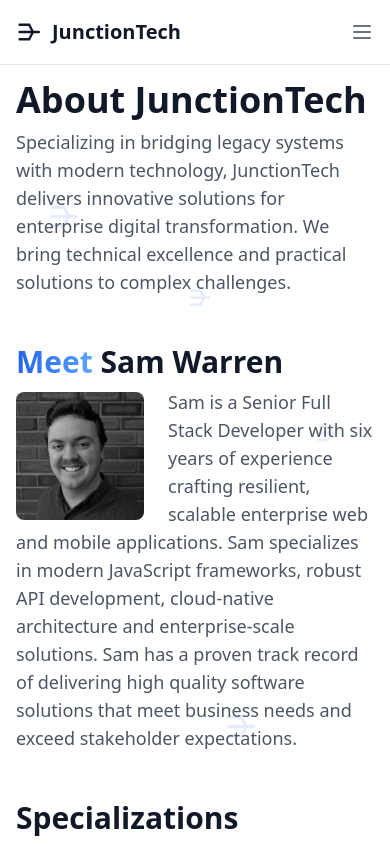
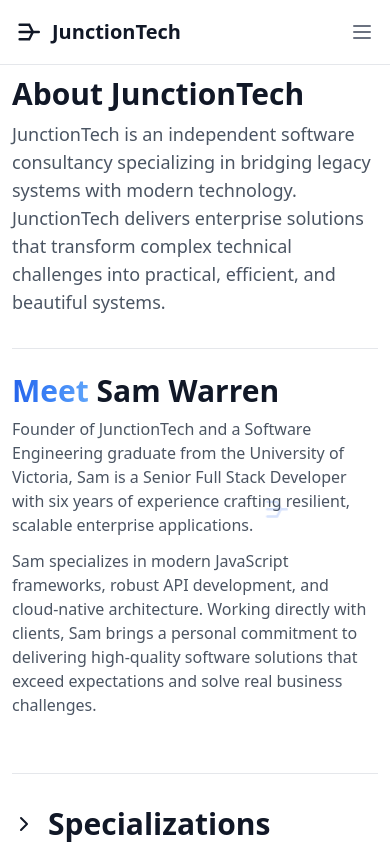
Before and after one commit to sam-warren/junction, a React (Vite) app: page /about in a window 390 px wide. Shown: the top 844 px of the page. Built offline with nearby package versions, Linux system fonts and the light colour scheme.

Commit message:
Add README, fix various layout issues

```diff
--- a/src/components/about/AboutSection.tsx
+++ b/src/components/about/AboutSection.tsx
@@ -1,32 +1,32 @@
-import profileImage from "@/assets/profile.jpg";
-import { Code2, Server, Database, GitBranch } from "lucide-react";
+import { Code2, Database, GitBranch, Server } from "lucide-react";
+import React from "react";
 
 import {
-  ReactIcon,
   AngularIcon,
-  VueIcon,
-  TailwindIcon,
-  ViteIcon,
-  TypeScriptIcon,
-  NodeIcon,
-  PythonIcon,
+  AzureIcon,
+  BootstrapIcon,
   DjangoIcon,
-  GraphQLIcon,
-  PostgreSQLIcon,
-  MongoDBIcon,
   DockerIcon,
-  KubernetesIcon,
-  AzureIcon,
-  OpenshiftIcon,
-  BootstrapIcon,
-  MUIIcon,
-  ReduxIcon,
-  GitIcon,
   DotnetIcon,
   DynamicsIcon,
+  GitIcon,
+  GraphQLIcon,
+  KubernetesIcon,
+  MongoDBIcon,
+  MUIIcon,
   MySQLIcon,
+  NodeIcon,
+  OpenshiftIcon,
+  PostgreSQLIcon,
+  PythonIcon,
+  ReactIcon,
   RedisIcon,
+  ReduxIcon,
+  TailwindIcon,
+  TypeScriptIcon,
+  VueIcon,
 } from "@/assets";
+import CollapsibleSection from "../ui/CollapsibleSection";
 import TechnologyChip from "../ui/TechnologyChip";
 
 interface Technology {
@@ -47,6 +47,7 @@ interface ExperienceHighlight {
   description: string;
   technologies: TechnologyChip[];
 }
+
 const AboutSection: React.FC = () => {
   const technologies: TechnologyCategory[] = [
     {
@@ -56,7 +57,6 @@ const AboutSection: React.FC = () => {
         { name: "React", icon: ReactIcon },
         { name: "TypeScript", icon: TypeScriptIcon },
         { name: "Tailwind CSS", icon: TailwindIcon },
-        { name: "Vite", icon: ViteIcon },
         { name: "Angular", icon: AngularIcon },
         { name: "Vue.js", icon: VueIcon },
       ],
@@ -66,6 +66,7 @@ const AboutSection: React.FC = () => {
       icon: <Server className="h-8 w-8 text-blue-500" />,
       items: [
         { name: "Microsoft .NET", icon: DotnetIcon },
+        { name: "Django ORM", icon: DjangoIcon },
         { name: "Node.js", icon: NodeIcon },
         { name: "GraphQL", icon: GraphQLIcon },
       ],
@@ -75,7 +76,6 @@ const AboutSection: React.FC = () => {
       icon: <Database className="h-8 w-8 text-blue-500" />,
       items: [
         { name: "PostgreSQL", icon: PostgreSQLIcon },
-        { name: "Django ORM", icon: DjangoIcon },
         { name: "MySQL", icon: MySQLIcon },
         { name: "Redis", icon: RedisIcon },
         { name: "MongoDB", icon: MongoDBIcon },
@@ -169,6 +169,7 @@ const AboutSection: React.FC = () => {
           label: "Kubernetes",
           href: "https://kubernetes.io/",
         },
+        { icon: GitIcon, label: "Git", href: "https://git-scm.com/" },
       ],
     },
     {
@@ -206,26 +207,29 @@ const AboutSection: React.FC = () => {
           label: "Kubernetes",
           href: "https://kubernetes.io/",
         },
+        { icon: GitIcon, label: "Git", href: "https://git-scm.com/" },
       ],
     },
   ];
 
   return (
     <div className="relative">
-      <section className="relative mx-auto w-full max-w-7xl p-4 sm:px-6 lg:px-8 lg:pt-40">
+      <section className="relative mx-auto w-full max-w-7xl p-3 sm:p-4 sm:px-6 lg:px-8 lg:pt-40">
         {/* Introduction and Proficiency Grid Row */}
-        <div className="mb-20 flex flex-col lg:flex-row lg:gap-16 xl:gap-24">
+        <div className="mb-8 flex flex-col lg:mb-20 lg:flex-row lg:gap-16 xl:gap-24">
           {/* Left Column - Text Content */}
-          <div className="mb-12 lg:mb-0 lg:w-1/2">
-            <h2 className="mb-2 text-4xl font-bold text-gray-900 sm:text-5xl dark:text-white">
+          <div className="mb-8 lg:mb-0 lg:w-1/2">
+            <h2 className="mb-2 text-3xl font-bold text-gray-900 dark:text-white">
               About JunctionTech
             </h2>
-            <p className="mb-12 text-lg text-gray-600 dark:text-gray-300">
-              Specializing in bridging legacy systems with modern technology,
-              JunctionTech delivers innovative solutions for enterprise digital
-              transformation. We bring technical excellence and practical
-              solutions to complex challenges.
+            <p className="mb-8 text-lg text-gray-600 dark:text-gray-300">
+              JunctionTech is an independent software consultancy specializing
+              in bridging legacy systems with modern technology. JunctionTech
+              delivers enterprise solutions that transform complex technical
+              challenges into practical, efficient, and beautiful systems.
             </p>
+
+            <div className="divider my-6 h-px w-full bg-gray-200 lg:hidden dark:bg-gray-800"></div>
 
             <h2 className="mb-2 text-3xl font-bold text-gray-900 dark:text-white">
               <span className="inline-block bg-gradient-to-r from-blue-600 via-blue-500 to-blue-400 bg-clip-text text-transparent dark:from-blue-400 dark:via-blue-500 dark:to-blue-600">
@@ -234,29 +238,67 @@ const AboutSection: React.FC = () => {
               Sam Warren
             </h2>
             <div className="relative">
-              <div className="float-left mb-2 mr-6 w-32 pt-1">
-                <div className="aspect-square w-full overflow-hidden rounded-lg bg-gray-100 dark:bg-gray-800">
-                  <img
-                    src={profileImage}
-                    alt="Sam Warren"
-                    className="h-full w-full object-cover"
-                  />
-                </div>
-              </div>
-              <p className="mt-0 text-lg text-gray-600 dark:text-gray-300">
-                Sam is a Senior Full Stack Developer with six years of
-                experience crafting resilient, scalable enterprise web and
-                mobile applications. Sam specializes in modern JavaScript
-                frameworks, robust API development, cloud-native architecture
-                and enterprise-scale solutions. Sam has a proven track record of
-                delivering high quality software solutions that meet business
-                needs and exceed stakeholder expectations.
+              <div className="space-y-3 sm:space-y-4">
+                <p className="mt-0 text-base text-gray-600 sm:text-lg dark:text-gray-300">
+                  Founder of JunctionTech and a Software Engineering graduate
+                  from the University of Victoria, Sam is a Senior Full Stack
+                  Developer with six years of experience crafting resilient,
+                  scalable enterprise applications.
+                </p>
+                <p className="text-base text-gray-600 sm:text-lg dark:text-gray-300">
+                  Sam specializes in modern JavaScript frameworks, robust API
+                  development, and cloud-native architecture. Working directly
+                  with clients, Sam brings a personal commitment to delivering
+                  high-quality software solutions that exceed expectations and
+                  solve real business challenges.
                 </p>
               </div>
             </div>
+          </div>
+
+          <div className="divider my-6 h-px w-full bg-gray-200 lg:hidden dark:bg-gray-800"></div>
 
           {/* Right Column - Technical Expertise Grid */}
           <div className="lg:w-1/2">
+            <div className="lg:hidden">
+              <CollapsibleSection title="Specializations">
+                <div className="mt-4 grid grid-cols-1 gap-4 sm:grid-cols-2 sm:gap-6">
+                  {technologies.map((tech) => (
+                    <div
+                      key={tech.category}
+                      className="rounded-lg border border-gray-200 bg-white/50 p-6 backdrop-blur dark:border-gray-800 dark:bg-gray-900/50"
+                    >
+                      <div className="flex flex-col">
+                        <div className="mb-4 flex items-center">
+                          {tech.icon}
+                          <h4 className="ml-3 text-xl font-semibold text-gray-900 dark:text-white">
+                            {tech.category}
+                          </h4>
+                        </div>
+                        <div className="space-y-3">
+                          {tech.items.map((item) => (
+                            <div
+                              key={item.name}
+                              className="flex items-center gap-2"
+                            >
+                              <img
+                                src={item.icon}
+                                alt={item.name}
+                                className="h-5 w-5"
+                              />
+                              <span className="text-gray-600 dark:text-gray-300">
+                                {item.name}
+                              </span>
+                            </div>
+                          ))}
+                        </div>
+                      </div>
+                    </div>
+                  ))}
+                </div>
+              </CollapsibleSection>
+            </div>
+            <div className="hidden lg:block">
               <h2 className="mb-4 text-3xl font-bold text-gray-900 dark:text-white">
                 Specializations
               </h2>
@@ -296,13 +338,51 @@ const AboutSection: React.FC = () => {
               </div>
             </div>
           </div>
+        </div>
 
-        {/* Experience Highlights Row */}
+        <div className="divider my-6 h-px w-full bg-gray-200 lg:hidden dark:bg-gray-800"></div>
+
         <div>
+          <div className="pb-4 lg:hidden">
+            <CollapsibleSection title="Experience Highlights">
+              <div className="mt-4 space-y-4 sm:space-y-6">
+                {experienceHighlights.map((exp) => (
+                  <div
+                    key={exp.project}
+                    className="rounded-lg border border-gray-200 bg-white/50 p-4 backdrop-blur sm:p-6 dark:border-gray-800 dark:bg-gray-900/50"
+                  >
+                    <h3 className="mb-2 text-xl font-semibold text-gray-900 dark:text-white">
+                      {exp.role}
+                    </h3>
+                    <h4 className="mb-2 text-gray-900 dark:text-white">
+                      {exp.client}
+                    </h4>
+                    <h4 className="mb-2 inline-block bg-gradient-to-r from-blue-600 via-blue-500 to-blue-400 bg-clip-text text-lg font-medium text-transparent dark:from-blue-400 dark:via-blue-500 dark:to-blue-600">
+                      {exp.project}
+                    </h4>
+                    <p className="mb-4 text-gray-600 dark:text-gray-300">
+                      {exp.description}
+                    </p>
+                    <div className="flex flex-wrap gap-2">
+                      {exp.technologies.map((tech) => (
+                        <TechnologyChip
+                          key={tech.label}
+                          icon={tech.icon}
+                          label={tech.label}
+                          href={tech.href}
+                        />
+                      ))}
+                    </div>
+                  </div>
+                ))}
+              </div>
+            </CollapsibleSection>
+          </div>
+          <div className="mb-16 hidden sm:mb-24 lg:block">
             <h2 className="mb-4 text-3xl font-bold text-gray-900 dark:text-white">
               Experience Highlights
             </h2>
-          <div className="mb-24 space-y-6">
+            <div className="space-y-6">
               {experienceHighlights.map((exp) => (
                 <div
                   key={exp.project}
@@ -334,6 +414,7 @@ const AboutSection: React.FC = () => {
               ))}
             </div>
           </div>
+        </div>
       </section>
     </div>
   );
--- a/src/components/contact/ContactForm.tsx
+++ b/src/components/contact/ContactForm.tsx
@@ -166,13 +166,13 @@ const ContactForm: React.FC = () => {
     <div className="relative mx-auto w-full max-w-7xl p-4 sm:px-6 lg:px-8 lg:pt-40">
       <div className="flex flex-col lg:flex-row lg:items-start lg:gap-10">
         <div className="mb-4 lg:mb-0 lg:flex-1 lg:self-auto">
-          <h2 className="text-4xl font-bold text-gray-900 sm:text-5xl dark:text-white">
+          <h2 className="text-3xl font-bold text-gray-900 dark:text-white">
             Let's{" "}
             <span className="bg-gradient-to-r from-blue-600 via-blue-500 to-blue-400 bg-clip-text text-transparent dark:from-blue-400 dark:via-blue-500 dark:to-blue-500">
               Connect
             </span>
           </h2>
-          <p className="pt-2 text-lg text-gray-600 sm:text-xl md:text-2xl dark:text-gray-400">
+          <p className="pt-2 text-lg text-gray-600 dark:text-gray-400">
             Your enterprise deserves solutions that bridge the gap between
             established and emerging technologies. Let's make it happen.
           </p>
--- a/src/components/home/HeroSection.tsx
+++ b/src/components/home/HeroSection.tsx
@@ -15,10 +15,12 @@ const HeroSection = () => {
           </h1>
           <div className="mt-6 space-y-2 px-4 sm:px-0">
             <p className="animate-fade-up-400 text-lg leading-relaxed text-gray-500 opacity-0 sm:text-xl md:text-2xl dark:text-gray-400">
-              Connecting legacy infrastructure with cutting-edge technology.
+              Specializing in bridging legacy infrastructure with cutting-edge
+              technology.
             </p>
             <p className="animate-fade-up-400 text-lg leading-relaxed text-gray-500 opacity-0 sm:text-xl md:text-2xl dark:text-gray-400">
-              We build the bridges that power your digital transformation.
+              We transform your complex technical challenges into efficient,
+              modern solutions.
             </p>
           </div>
           <div className="mt-8 flex animate-fade-up-600 flex-col items-center justify-center gap-4 opacity-0 sm:mt-10 sm:flex-row">
@@ -40,5 +42,4 @@ const HeroSection = () => {
     </section>
   );
 };
-
 export default HeroSection;
--- /dev/null
+++ b/src/components/ui/CollapsibleSection.tsx
@@ -0,0 +1,45 @@
+import React, { useState } from "react";
+import { ChevronRight } from "lucide-react";
+
+interface CollapsibleSectionProps {
+  title: string;
+  children: React.ReactNode;
+  defaultExpanded?: boolean;
+  className?: string;
+}
+
+const CollapsibleSection: React.FC<CollapsibleSectionProps> = ({
+  title,
+  children,
+  defaultExpanded = false,
+  className = "",
+}) => {
+  const [isExpanded, setIsExpanded] = useState(defaultExpanded);
+
+  return (
+    <div className={`w-full ${className}`}>
+      <button
+        onClick={() => setIsExpanded(!isExpanded)}
+        className="relative flex w-full items-center rounded-lg bg-transparent py-2 text-left"
+      >
+        <ChevronRight
+          className={`absolute left-0 h-6 w-6 transform text-gray-900 transition-transform duration-200 ease-in-out dark:text-white ${
+            isExpanded ? "rotate-90" : ""
+          }`}
+        />
+        <h2 className="pl-9 text-3xl font-bold text-gray-900 dark:text-white">
+          {title}
+        </h2>
+      </button>
+      <div
+        className={`w-full transform overflow-hidden transition-all duration-200 ease-in-out ${
+          isExpanded ? "max-h-[5000px] opacity-100" : "max-h-0 opacity-0"
+        }`}
+      >
+        <div className="w-full pt-4">{children}</div>
+      </div>
+    </div>
+  );
+};
+
+export default CollapsibleSection;
--- a/src/components/ui/GridBackground.tsx
+++ b/src/components/ui/GridBackground.tsx
@@ -36,11 +36,21 @@ const JunctionLogo = memo(({ className }: { className?: string }) => (
 const GridBackground: React.FC = () => {
   const containerRef = useRef<HTMLDivElement>(null);
   const [containerWidth, setContainerWidth] = useState(0);
-  const BASE_SPEED = 100;
+  const BASE_SPEED = 50;
+
+  // Calculate number of logos based on viewport width
+  const getLogoCount = useCallback((width: number) => {
+    // Base number of logos for mobile
+    const BASE_LOGOS = 8;
+    // Additional logos per 500px of width
+    const LOGOS_PER_500PX = 2;
+
+    return Math.floor(BASE_LOGOS + (width / 500) * LOGOS_PER_500PX);
+  }, []);
 
   const logos = useMemo(() => {
-    const TOTAL_LOGOS = 15;
-    const TOTAL_DELAY_SPREAD = 20;
+    const TOTAL_LOGOS = getLogoCount(containerWidth);
+    const TOTAL_DELAY_SPREAD = 50;
     return Array.from({ length: TOTAL_LOGOS }, (_, i) => ({
       id: i,
       initialY: Math.random() * 100,
@@ -48,7 +58,7 @@ const GridBackground: React.FC = () => {
       size: 20 + Math.random() * 15,
       opacity: 0.1 + Math.random() * 0.1,
     }));
-  }, []);
+  }, [containerWidth, getLogoCount]);
 
   const getDuration = useCallback((width: number) => width / BASE_SPEED, []);
 
@@ -57,7 +67,6 @@ const GridBackground: React.FC = () => {
 
     const updateWidth = debounce(() => {
       if (!containerRef.current) return;
-      // Use window.innerWidth instead of getBoundingClientRect to avoid scrollbar-induced changes
       setContainerWidth(window.innerWidth);
     }, 100);
 
```
Also changed, not shown: src/components/layout/Header.tsx (+16 -15 lines), 1 other file (tests, documents, lock files or other folders). Lines whose indentation alone changed are shown as unchanged.
